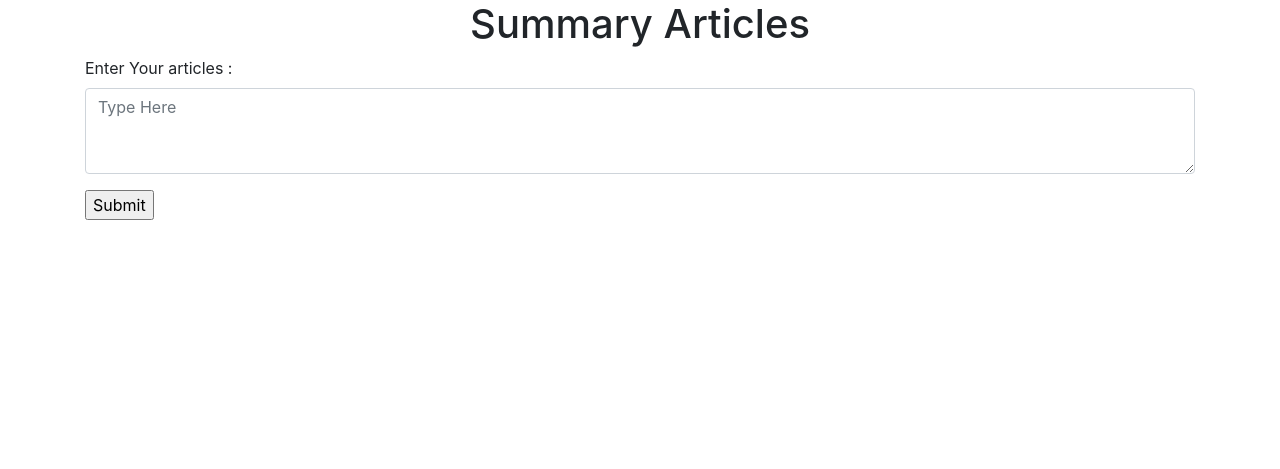
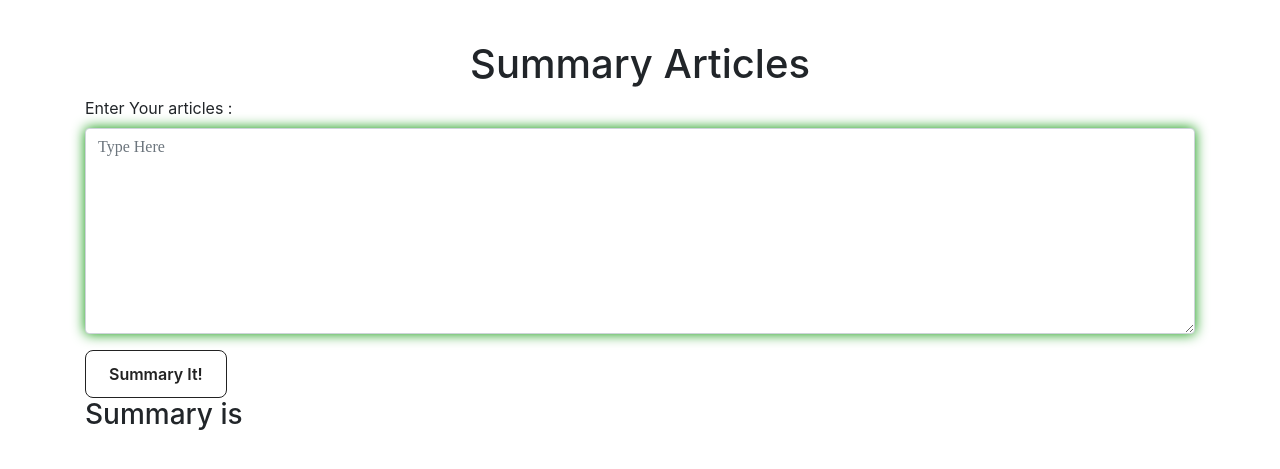
Before and after one commit to Argeem/new-analysis, a Flask app: page /summary-articles in a window 1280 px wide. Shown: the part 56-525 px from the top of the page. Run offline with Flask 2, Linux system fonts and the light colour scheme; some libraries are stand-ins or nearby versions.

Commit message:
summary articles with python

```diff
--- /dev/null
+++ b/src/static/css/main.css
@@ -0,0 +1,65 @@
+.container{
+  margin: 40px auto 200px auto;
+}
+
+textarea{
+  padding:10px;
+  margin: 0 auto 10px;
+  border:none ;font-size:20px;
+  font-family:'Montserrat Alternates';
+  border-radius:10px;outline:none;
+  box-shadow:0px 0px 9px 0px #9bca9b;
+  transition: box-shadow .3s ease
+
+}
+
+textarea, input:-ms-input-placeholder {color: #13e723}
+textarea, input::-moz-placeholder {color: #13e723}
+textarea, input::-webkit-input-placeholder {color: #13e723}
+
+textarea, input:focus{box-shadow: 2px solid #2d303a91}
+textarea, input:focus,
+textarea, input:hover{box-shadow:0px 0px 13px 0px #059403}
+
+input {
+  background-color: #FFFFFF;
+  border: 1px solid #222222;
+  border-radius: 8px;
+  box-sizing: border-box;
+  color: #222222;
+  cursor: pointer;
+  display: inline-block;
+  font-family: Circular,-apple-system,BlinkMacSystemFont,Roboto,"Helvetica Neue",sans-serif;
+  font-size: 16px;
+  font-weight: 600;
+  line-height: 20px;
+  margin: 0;
+  outline: none;
+  padding: 13px 23px;
+  position: relative;
+  text-align: center;
+  text-decoration: none;
+  touch-action: manipulation;
+  transition: box-shadow .2s,-ms-transform .1s,-webkit-transform .1s,transform .1s;
+  user-select: none;
+  -webkit-user-select: none;
+  width: auto;
+}
+
+input:focus-visible {
+  box-shadow: #222222 0 0 0 2px, rgba(255, 255, 255, 0.8) 0 0 0 4px;
+  transition: box-shadow .2s;
+}
+
+input:active {
+  background-color: #F7F7F7;
+  border-color: #000000;
+  transform: scale(.96);
+}
+
+input:disabled {
+  border-color: #DDDDDD;
+  color: #DDDDDD;
+  cursor: not-allowed;
+  opacity: 1;
+}
--- a/src/templates/base.html
+++ b/src/templates/base.html
@@ -14,6 +14,7 @@
       href="https://stackpath.bootstrapcdn.com/font-awesome/4.7.0/css/font-awesome.min.css"
       crossorigin="anonymous"
     />
+    <link rel="stylesheet" href="{{ url_for('static', filename='css/main.css') }}">
 
     <title>{% block title %}Home{% endblock %}</title>
   </head>
--- a/src/templates/sentiment.html
+++ b/src/templates/sentiment.html
@@ -8,7 +8,7 @@
         <textarea
             class="form-control"
             id="exampleFormControlTextarea1"
-            rows="3"
+            rows="8"
             placeholder="Type Here"
         ></textarea>
     </div>
--- a/src/templates/summary-article.html
+++ b/src/templates/summary-article.html
@@ -2,16 +2,21 @@
 {% block title %}Summary Articles{% endblock %}
 {% block content %}
 <h1 align="center">Summary Articles</h1>
-<form>
+<form method="POST">
     <div class="form-group">
         <label>Enter Your articles : </label>
         <textarea
             class="form-control"
             id="exampleFormControlTextarea1"
-            rows="3"
+            rows="8"
             placeholder="Type Here"
+            name="articles"
         ></textarea>
     </div>
-  <input type="submit" value="Submit" />
+  <input type="submit" value="Summary It!" />
 </form>
+<div>
+    <h3>Summary is </h3>
+    {{ summary }}
+</div>
 {% endblock %}
--- a/src/views.py
+++ b/src/views.py
@@ -1,15 +1,63 @@
-from flask import Blueprint,render_template
+from flask import Blueprint,render_template,request
+import re
+import nltk
+import heapq
+
 
 views = Blueprint('views',__name__)
 
+# controller
 @views.route('/')
 def home():
     return render_template("home.html")
 
-@views.route('/sentiment')
+@views.route('/sentiment',methods=['GET','POST'] )
 def sentiment():
     return render_template("sentiment.html")
 
-@views.route('/summary-articles')
+@views.route('/summary-articles',methods=['GET','POST'] )
 def summaryArticles():
-    return render_template("summary-article.html")
+    summary = ""
+    if request.method == 'GET':
+        return render_template("summary-article.html",summary=summary)
+    else:
+        input_articles = request.form['articles']
+        summary = summaryArticlesWithInput(input_articles)
+        return render_template("summary-article.html",summary=summary)
+
+
+# model
+def summaryArticlesWithInput(article_text):
+    # Removing Square Brackets and Extra Spaces
+    article_text = re.sub(r'\[[0-9]*\]', ' ', article_text)
+    article_text = re.sub(r'\s+', ' ', article_text)
+    # Removing special characters and digits
+    formatted_article_text = re.sub('[^a-zA-Z]', ' ', article_text )
+    formatted_article_text = re.sub(r'\s+', ' ', formatted_article_text)
+    sentence_list = nltk.sent_tokenize(article_text)
+    stopwords = nltk.corpus.stopwords.words('english')
+
+    word_frequencies = {}
+    for word in nltk.word_tokenize(formatted_article_text):
+        if word not in stopwords:
+            if word not in word_frequencies.keys():
+                word_frequencies[word] = 1
+            else:
+                word_frequencies[word] += 1
+    maximum_frequncy = max(word_frequencies.values())
+
+    for word in word_frequencies.keys():
+        word_frequencies[word] = (word_frequencies[word]/maximum_frequncy)
+    sentence_scores = {}
+    for sent in sentence_list:
+        for word in nltk.word_tokenize(sent.lower()):
+            if word in word_frequencies.keys():
+                if len(sent.split(' ')) < 30:
+                    if sent not in sentence_scores.keys():
+                        sentence_scores[sent] = word_frequencies[word]
+                    else:
+                        sentence_scores[sent] += word_frequencies[word]
+
+    summary_sentences = heapq.nlargest(7, sentence_scores, key=sentence_scores.get)
+    summary = ' '.join(summary_sentences)
+    return summary
```
